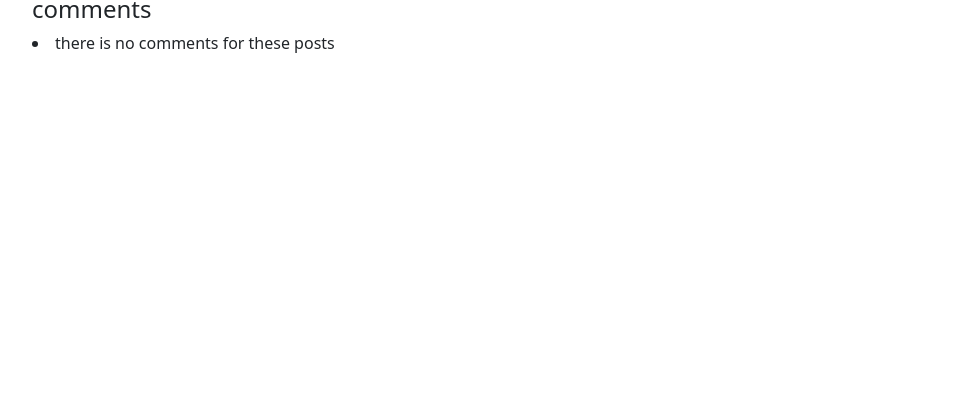
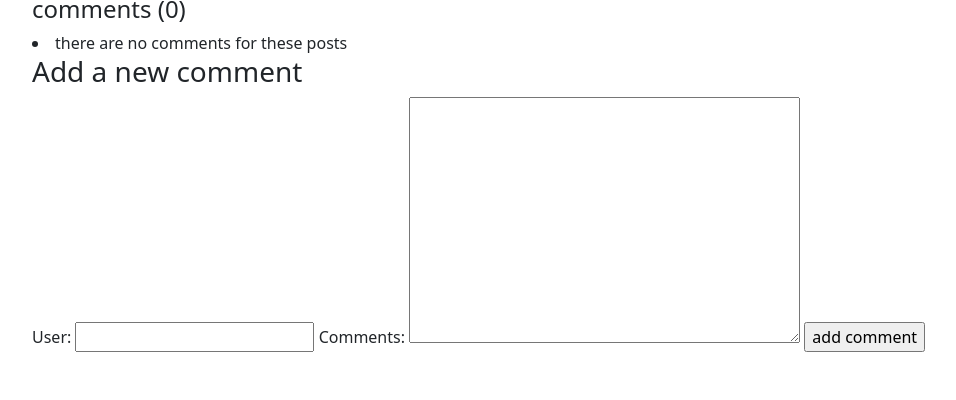
Before and after one commit to khawla-Moh/DjBlog, a Django app: page /posts/2 in a window 1280 px wide. Shown: the part 531-931 px from the top of the page, without its empty margins (50-1006 px from the left). Before the commit the page ends 584 px from the top, so only its background shows below. Run offline with Django 4.2, Linux system fonts and the light colour scheme; data comes from the database, SQL or seed files in the repository; both versions use the stored data as it was after the commit; parts of the project's set-up code (start-up, migrations or seed data) failed here and were passed over.

Commit message:
add a new comment

```diff
--- a/posts/forms.py
+++ b/posts/forms.py
@@ -1,8 +1,14 @@
 from django import forms
-from .models import Post
+from .models import Post,Comments
 
 class PostForm(forms.ModelForm):
     class Meta:
         model=Post              #form for model(Post)
         # fields='__all__'         #all columns  appear in form
         exclude=('author',)
+
+class CommentsForm(forms.ModelForm):
+    class Meta:
+        model=Comments
+        fields=['user','Comments']
+        #fields='__all__'
--- a/posts/models.py
+++ b/posts/models.py
@@ -1,4 +1,3 @@
-from datetime import timezone
 from django.db import models
 from django.utils import timezone
 
@@ -45,7 +44,7 @@ class Comments(models.Model):
     post=models.ForeignKey(Post,related_name='comment_post',on_delete=models.CASCADE)
     user=models.CharField(max_length=50)
     Comments=models.TextField(max_length=500)
-    created_at=models.DateTimeField()
+    created_at=models.DateTimeField(default=timezone.now)
 
     def __str__(self):
         return str(self.post)
--- a/posts/templates/posts/post_details.html
+++ b/posts/templates/posts/post_details.html
@@ -12,7 +12,7 @@
     />
   </head>
   <body>
-    <div class="container mt-5">
+    <div class="container my-5">
     <div>    <h3>{{post_de}}</h3>
         <p>{{post_de.author}}</p>
         <p>{{post_de.publish_date}}</p>
@@ -21,17 +21,23 @@
     </div>
 
     <div>
-        <h4>comments</h4>
+        <h4>comments  ({{comments|length}})</h4>
         {% for comment in comments %}
         <li>
             {{comment.user}}-{{comment.Comments}}
 
         </li>
         {%empty%}
-        <li>there is no comments for these posts</li>
+        <li>there are no comments for these posts</li>
 
         {% endfor %}
       </ul>
+    <h3>Add  a new comment</h3>
+    <form  method="post">
+        {% csrf_token%}
+        {{form}}
+       <input type="submit" value="add comment">
+    </form>
     </div>
 
         <script
--- a/posts/views.py
+++ b/posts/views.py
@@ -1,6 +1,6 @@
 from django.shortcuts import render,redirect
 from .models import Post,Comments
-from .forms import PostForm
+from .forms import PostForm,CommentsForm
 
 # Create your views here.
 
@@ -16,10 +16,19 @@ def post_list(request):
 def post_details(request,post_id):
     data=Post.objects.get(id=post_id)
     comments=Comments.objects.filter(post=data)          #to display comments in post #post >>coulmn in comment
+    if request.method=='POST':
+        form=CommentsForm(request.POST)
+        if form.is_valid():
+            myform=form.save(commit=False)
+            myform.post=data
+            myform.save()
+    else:
+        form=CommentsForm()
 
     context={
         'post_de':data,
-        'comments':comments                             #dispaly comments in html
+        'comments':comments ,                            #dispaly comments in html
+         'form':form
     }
     return render(request,'posts/post_details.html',context)
 
```
Also changed, not shown: db.sqlite3, posts/migrations/0019_alter_comments_created_at_alter_post_publish_date.py (added).
